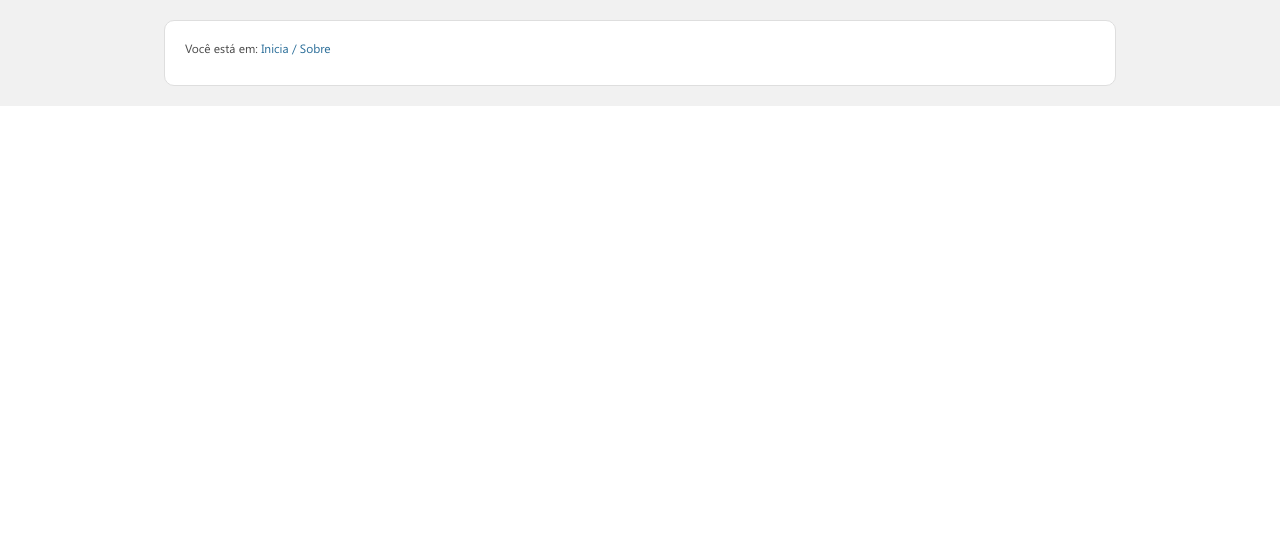
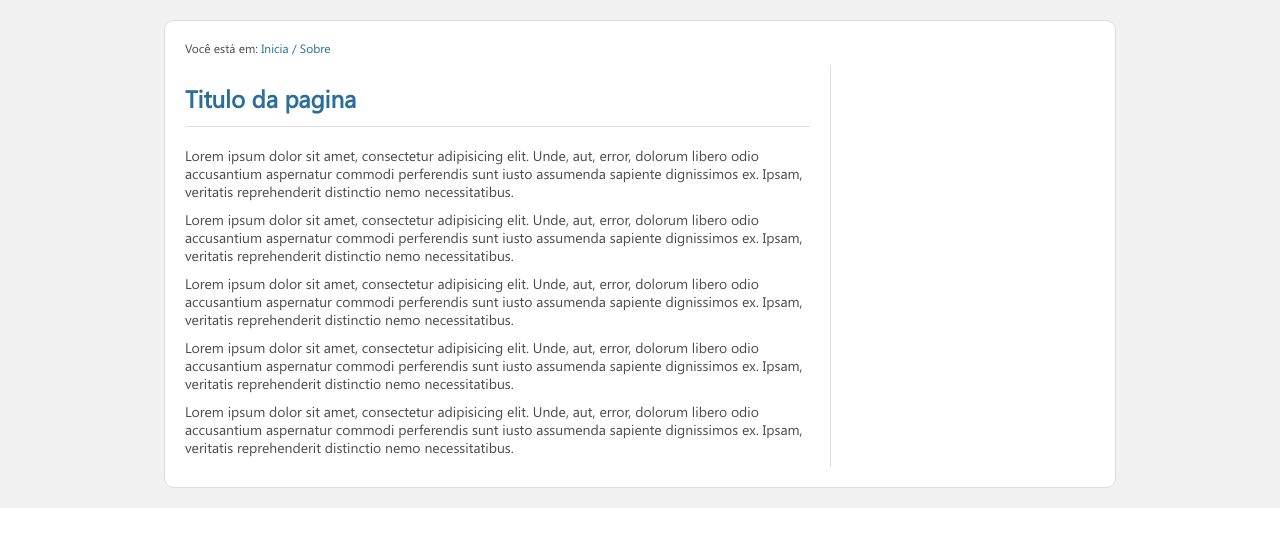
Before and after one commit to tonightsystems/alf-cms, a PHP site: the page made by index.php in a window 1280 px wide. Shown: the part 114-661 px from the top of the page. Run offline with PHP 8.4, Linux system fonts and the light colour scheme; some libraries are stand-ins or nearby versions.

Commit message:
Layout do titulo e do texto da pagina

```diff
--- a/css/style.less
+++ b/css/style.less
@@ -160,6 +160,7 @@ input {
     border-radius: 10px;
     padding: 20px 10px 20px 20px;
     background-color: #FFFFFF;
+    overflow: hidden;
 }
 #localizacao {
     font-size: 12px;
@@ -168,6 +169,20 @@ input {
 
     span {
         color: #2B6E99;
+    }
+}
+.texto {
+    float: left;
+    width: 625px;
+    padding-right: 20px;
+    border-right: 1px solid #DEDEDE;
+
+    h2 {
+        color: #2B6E99;
+        font-size: 24px;
+        line-height: 26px;
+        border-bottom: 1px solid #DEDEDE;
+        padding-bottom: 15px;
     }
 }
 
--- a/index.php
+++ b/index.php
@@ -46,6 +46,14 @@
             <div id="localizacao">
                 <p>Você está em: <span>Inicia / Sobre</span></p>
             </div>
+            <div class="texto">
+                <h2>Titulo da pagina</h2>
+                <p>Lorem ipsum dolor sit amet, consectetur adipisicing elit. Unde, aut, error, dolorum libero odio accusantium aspernatur commodi perferendis sunt iusto assumenda sapiente dignissimos ex. Ipsam, veritatis reprehenderit distinctio nemo necessitatibus.</p>
+                <p>Lorem ipsum dolor sit amet, consectetur adipisicing elit. Unde, aut, error, dolorum libero odio accusantium aspernatur commodi perferendis sunt iusto assumenda sapiente dignissimos ex. Ipsam, veritatis reprehenderit distinctio nemo necessitatibus.</p>
+                <p>Lorem ipsum dolor sit amet, consectetur adipisicing elit. Unde, aut, error, dolorum libero odio accusantium aspernatur commodi perferendis sunt iusto assumenda sapiente dignissimos ex. Ipsam, veritatis reprehenderit distinctio nemo necessitatibus.</p>
+                <p>Lorem ipsum dolor sit amet, consectetur adipisicing elit. Unde, aut, error, dolorum libero odio accusantium aspernatur commodi perferendis sunt iusto assumenda sapiente dignissimos ex. Ipsam, veritatis reprehenderit distinctio nemo necessitatibus.</p>
+                <p>Lorem ipsum dolor sit amet, consectetur adipisicing elit. Unde, aut, error, dolorum libero odio accusantium aspernatur commodi perferendis sunt iusto assumenda sapiente dignissimos ex. Ipsam, veritatis reprehenderit distinctio nemo necessitatibus.</p>
+            </div>
         </div>
     </div>
     <footer id="footer"></footer>
```
Also changed, not shown: css/style.css.
